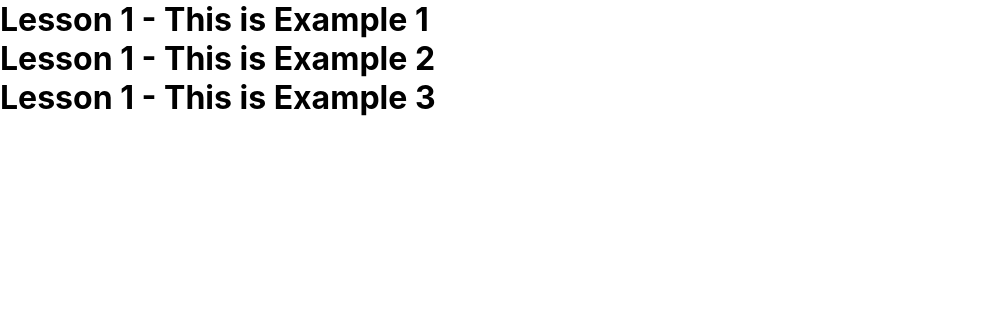
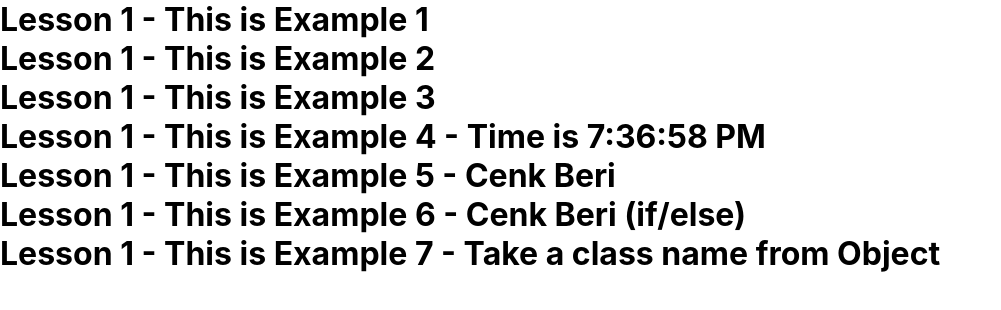
Before and after one commit to cenkberry/React2023, a React (Create React App) app in the folder react_v18_lessons/: page / in a window 1280 px wide. Shown: the top 310 px of the page, without its empty margins (0-1001 px from the left). Built offline with nearby package versions, Linux system fonts and the light colour scheme; the HTML template or start-up script is replaced by a standard one.

Commit message:
I completed the first lesson by giving 7 examples.

```diff
--- a/react_v18_lessons/src/App.js
+++ b/react_v18_lessons/src/App.js
@@ -1,5 +1,5 @@
 import React from 'react';
-import {Example1,Example2,Example3} from './Lesson 1 - Understand JSX/Lesson1';
+import {Example1,Example2,Example3,Example4,Example5,Example6,Example7} from './Lesson 1 - Understand JSX/Lesson1';
 
 function App() {
   return (
@@ -7,6 +7,10 @@ function App() {
     <Example1 />
     <Example2 />
     <Example3 />
+    <Example4 />
+    <Example5 />
+    <Example6 />
+    <Example7 />
     </>
   );
 }
--- a/react_v18_lessons/src/Lesson 1 - Understand JSX/Lesson1.js
+++ b/react_v18_lessons/src/Lesson 1 - Understand JSX/Lesson1.js
@@ -25,8 +25,58 @@ const Example3 = () => {
     )
 };
 
+// EXAMPLE 4 //
+// run javascript function inside html code //
+function Example4() {
+    return(
+        <h1>Lesson 1 - This is Example 4 - Time is {new Date().toLocaleTimeString()}</h1>
+    )
+}
+
+// EXAMPLE 5 //
+// executing an object in a function to encapsulate it in html code //
+const user = {
+    firstName: 'Cenk',
+    lastName: 'Beri'
+};
+
+function GenerateMessage() {
+    return user.firstName + ' ' + user.lastName;
+};
+
+function Example5() {
+    return(
+        <h1>Lesson 1 - This is Example 5 - {GenerateMessage()}</h1>
+    )
+}
+
+// EXAMPLE 6 //
+// Executing an object in a function with an if else condition to encapsulate it in html code //
+function Example6(user) {
+    if (user) {
+      return <h1>Lesson 1 - This is Example 6 - {GenerateMessage()} (if/else)</h1>;
+    }
+    return <h1>Hello, Stranger.</h1>;
+}
+
+// EXAMPLE 7 //
+// taking the class name from an object and printing it into an attribute //
+const MyObject = {
+    classname: "ClassOfObject"
+}
+
+function Example7() {
+    return(
+        <h1 className={MyObject.classname}>Lesson 1 - This is Example 7 - Take a class name from Object</h1>
+    )
+}
+
 export {
     Example1,
     Example2,
-    Example3
+    Example3,
+    Example4,
+    Example5,
+    Example6,
+    Example7
 };
```
